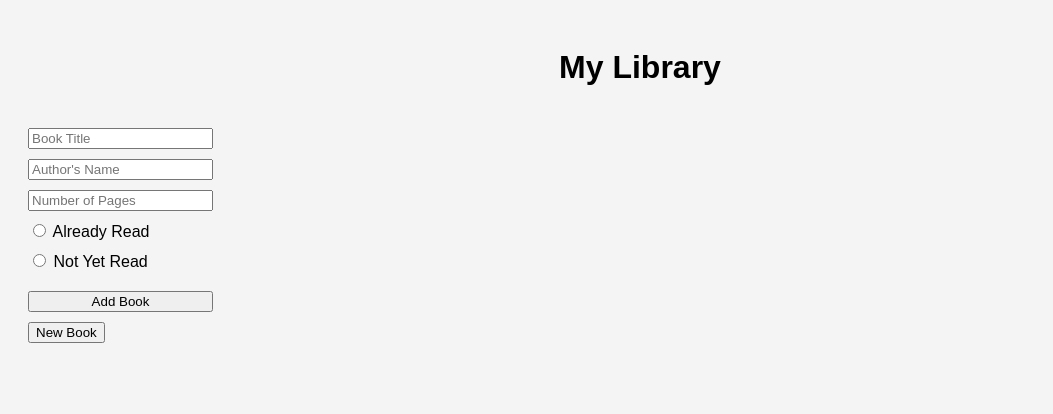
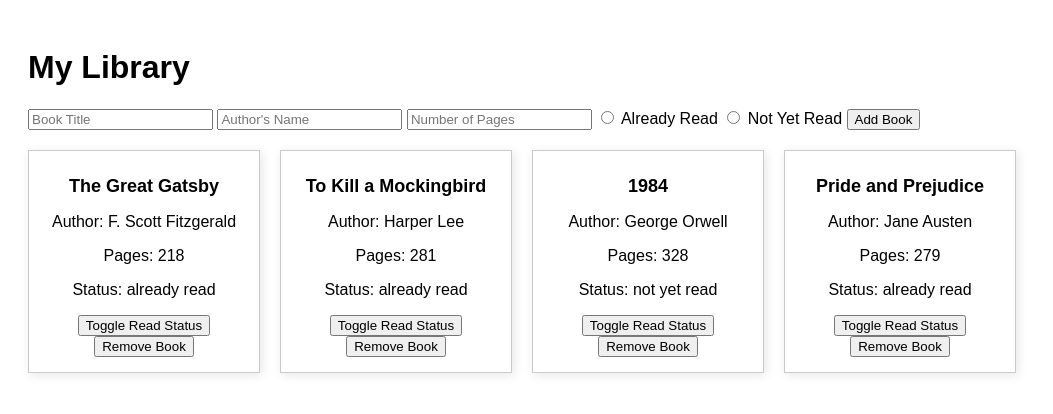
Before and after one commit to 1zhanN/Library, a plain HTML site: page index.html in a window 1280 px wide. Shown: the whole page, without its empty margins (0-1053 px from the left). Drawn offline with Linux system fonts and the light colour scheme.

Commit message:
added forms, and events to interact

```diff
--- a/index.html
+++ b/index.html
@@ -1,18 +1,15 @@
 <!DOCTYPE html>
 <html lang="en">
-
 <head>
     <meta charset="UTF-8">
     <meta name="viewport" content="width=device-width, initial-scale=1.0">
     <title>My Library App</title>
     <link rel="stylesheet" href="style.css">
 </head>
-
 <body>
     <h1>My Library</h1>
 
-    <div id="library">
-        <div>
+    <!-- Form to add new book -->
     <form id="bookForm">
         <input type="text" id="title" placeholder="Book Title" required>
         <input type="text" id="author" placeholder="Author's Name" required>
@@ -27,11 +24,12 @@
         </label>
         <button type="submit">Add Book</button>
     </form>
+
+    <!-- Area for book cards -->
+    <div id="library">
+        <!-- Book cards will be generated here -->
     </div>
-    </div>
-    <button id="newBookBtn">New Book</button>
 
     <script src="script.js"></script>
 </body>
-
 </html>
--- a/script.js
+++ b/script.js
@@ -4,6 +4,12 @@ const myLibrary = [
         title: "The Great Gatsby",
         author: "F. Scott Fitzgerald",
         pages: 218,
+        isRead: "already read",
+    },
+    {
+        title: "To Kill a Mockingbird",
+        author: "Harper Lee",
+        pages: 281,
         isRead: "already read",
     },
     {
@@ -20,7 +26,7 @@ const myLibrary = [
     }
 ];
 
-
+// Book constructor
 function Book(title, author, pages, isRead) {
     this.title = title;
     this.author = author;
@@ -28,23 +34,76 @@ function Book(title, author, pages, isRead) {
     this.isRead = isRead;
 }
 
+// Add toggleReadStatus to the Book prototype
+Book.prototype.toggleReadStatus = function() {
+    this.isRead = this.isRead === "already read" ? "not yet read" : "already read";
+}
+
 
 function addBookToLibrary(event) {
-    event.preventDefault(); // Prevent form submission
-
+    event.preventDefault();
 
     const title = document.getElementById('title').value;
     const author = document.getElementById('author').value;
     const pages = document.getElementById('pages').value;
     const readStatus = document.querySelector('input[name="readStatus"]:checked').value;
 
-    // Create a new book object using the constructor
     const newBook = new Book(title, author, pages, readStatus);
 
     myLibrary.push(newBook);
+    displayBooks();
+}
 
-    console.log(myLibrary);
+// Function to display books as cards
+function displayBooks() {
+    const libraryDiv = document.getElementById('library');
+    libraryDiv.innerHTML = ''; // Clear previous content
+
+    myLibrary.forEach((book, index) => {
+        const bookCard = document.createElement('div');
+        bookCard.classList.add('book-card');
+
+        bookCard.innerHTML = `
+            <h3>${book.title}</h3>
+            <p>Author: ${book.author}</p>
+            <p>Pages: ${book.pages}</p>
+            <p>Status: ${book.isRead}</p>
+            <button class="toggle-status" data-index="${index}">Toggle Read Status</button>
+            <button class="remove-book" data-index="${index}">Remove Book</button>
+        `;
+
+        libraryDiv.appendChild(bookCard);
+    });
+
+    // Add event listeners for the buttons
+    const removeButtons = document.querySelectorAll('.remove-book');
+    const toggleButtons = document.querySelectorAll('.toggle-status');
+
+    removeButtons.forEach(button => {
+        button.addEventListener('click', removeBook);
+    });
+
+    toggleButtons.forEach(button => {
+        button.addEventListener('click', toggleReadStatus);
+    });
+}
+
+// Function to remove a book from the library
+function removeBook(event) {
+    const index = event.target.getAttribute('data-index'); // Get index from data-attribute
+    myLibrary.splice(index, 1); // Remove the book from the array
+    displayBooks(); // Re-render the library
+}
+
+// Function to toggle the read status of a book
+function toggleReadStatus(event) {
+    const index = event.target.getAttribute('data-index'); // Get index from data-attribute
+    myLibrary[index].toggleReadStatus(); // Use the prototype method to toggle status
+    displayBooks(); // Re-render the library
 }
 
 
 document.getElementById('bookForm').addEventListener('submit', addBookToLibrary);
+
+// Initial display of books
+displayBooks();
--- a/style.css
+++ b/style.css
@@ -1,33 +1,30 @@
+/* General layout */
 body {
     font-family: Arial, sans-serif;
     padding: 20px;
-    background-color: #f4f4f4;
 }
 
-  h1 {
-    text-align: center;
+/* Form styling */
+form {
+    margin-bottom: 20px;
 }
 
+/* Styling for book cards */
 #library {
     display: flex;
     flex-wrap: wrap;
-    gap: 10px;
+    gap: 20px;
 }
 
-  .book {
+.book-card {
     border: 1px solid #ccc;
-    padding: 10px;
-    width: 150px;
-    background-color: white;
+    padding: 15px;
+    width: 200px;
+    text-align: center;
+    box-shadow: 2px 2px 10px rgba(0, 0, 0, 0.1);
 }
 
-  button {
-    margin-top: 10px;
+.book-card h3 {
+    margin: 10px 0;
+    font-size: 18px;
 }
-
-  form {
-    margin-top: 20px;
-    display: flex;
-    flex-direction: column;
-    gap: 10px;
-  }
```
Lines whose indentation alone changed are shown as unchanged.
